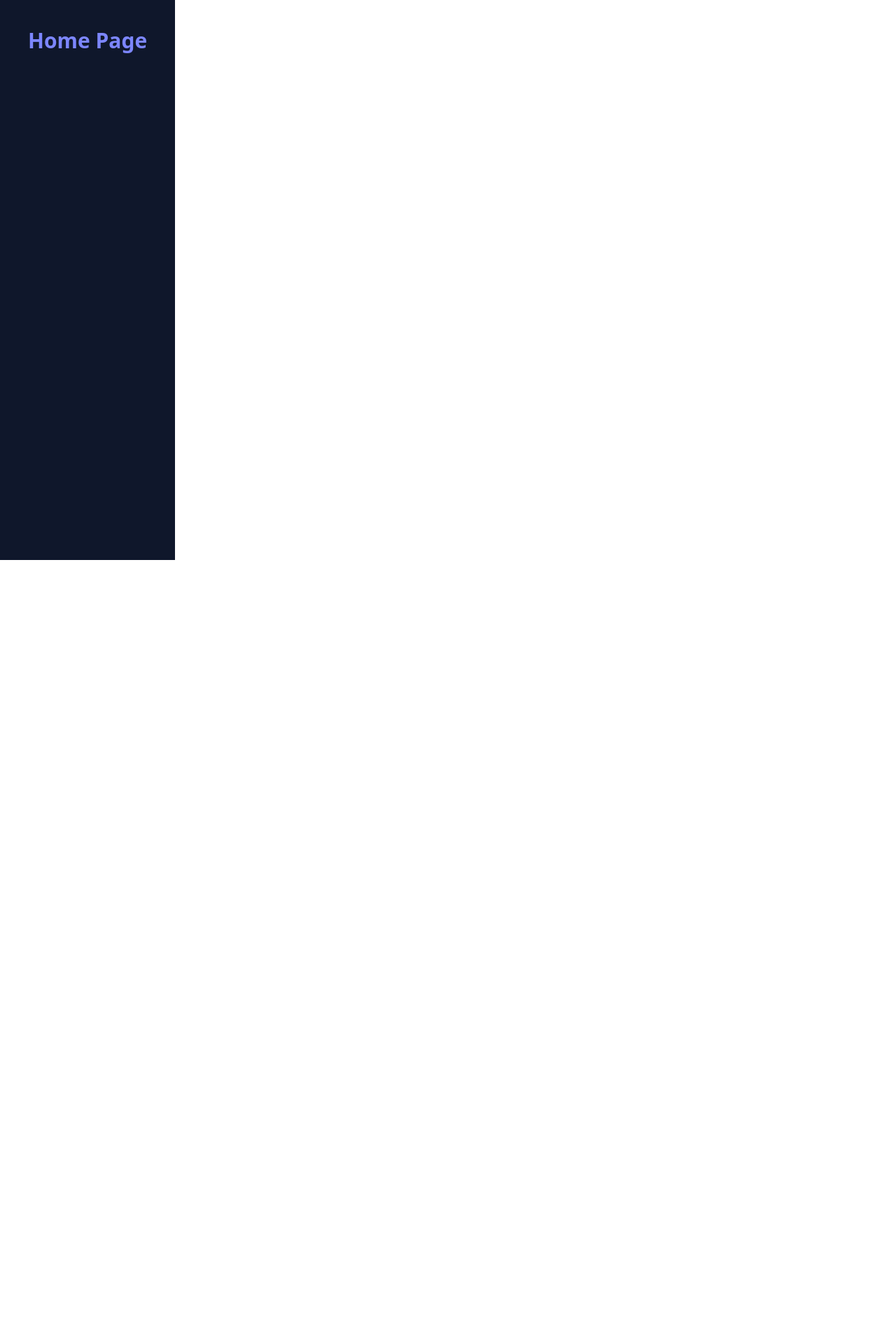
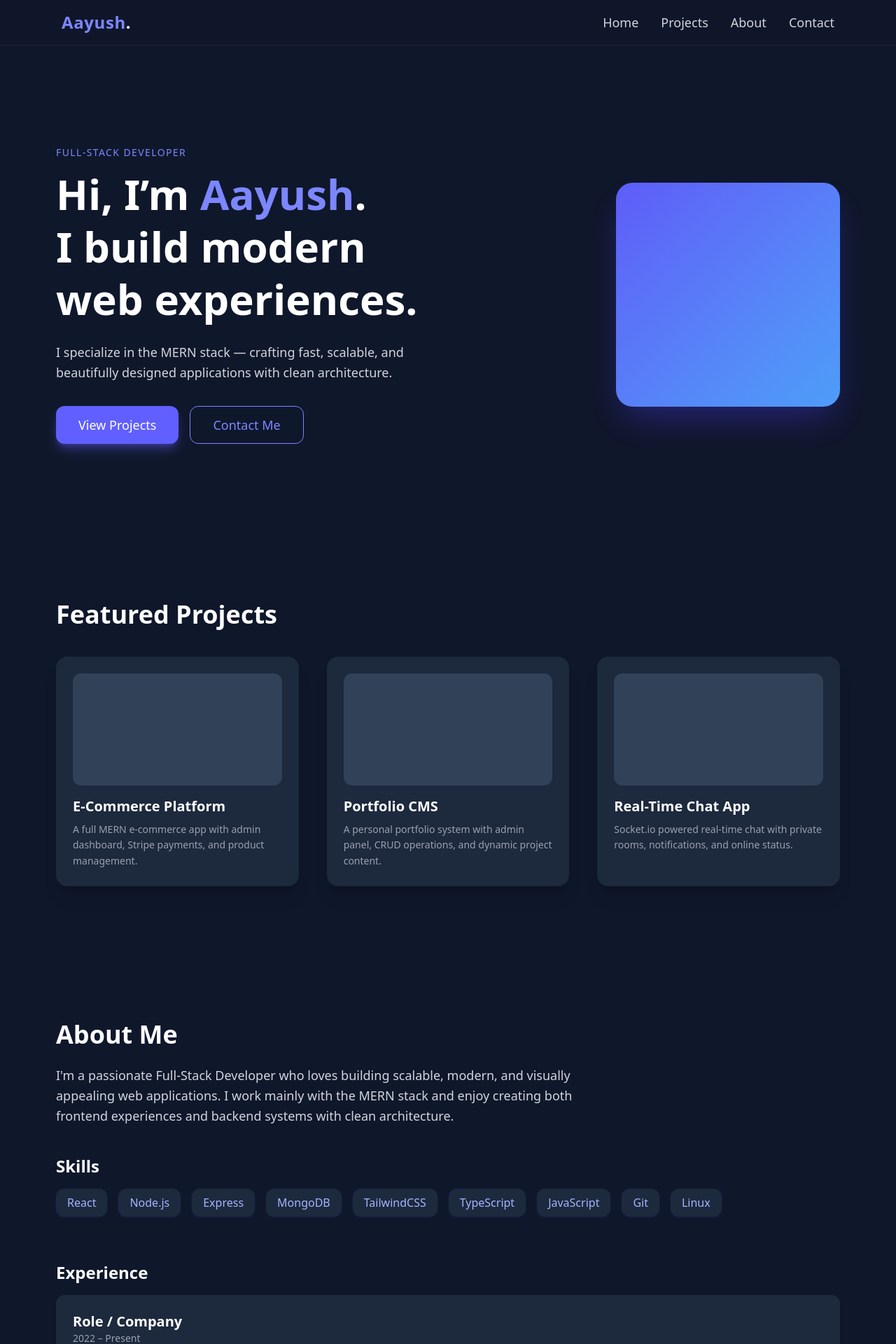
Before and after one commit to AYZBTR/Portfolio, a React (Vite) app in the folder frontend/: page / in a window 1280 px wide. Shown: the top 1920 px of the page at 70% size. Before the commit the page ends 800 px from the top, so only its background shows below. Built offline with nearby package versions, Linux system fonts and the light colour scheme.

Commit message:
Added full portfolio frontend UI (Hero, Projects, About, Contact)

```diff
--- /dev/null
+++ b/frontend/src/components/AboutSection.tsx
@@ -0,0 +1,54 @@
+export default function AboutSection() {
+  const skills = [
+    "React",
+    "Node.js",
+    "Express",
+    "MongoDB",
+    "TailwindCSS",
+    "TypeScript",
+    "JavaScript",
+    "Git",
+    "Linux",
+  ];
+
+  return (
+    <section className="px-10 md:px-20 py-24">
+      <h2 className="text-3xl md:text-4xl font-bold mb-6">About Me</h2>
+
+      <p className="text-gray-300 max-w-3xl leading-relaxed text-lg mb-10">
+        I'm a passionate Full-Stack Developer who loves building scalable,
+        modern, and visually appealing web applications. I work mainly with the
+        MERN stack and enjoy creating both frontend experiences and backend
+        systems with clean architecture.
+      </p>
+
+      {/* SKILLS */}
+      <h3 className="text-2xl font-semibold mb-4">Skills</h3>
+      <div className="flex flex-wrap gap-4 mb-16">
+        {skills.map((skill) => (
+          <span
+            key={skill}
+            className="px-4 py-2 bg-slate-800 rounded-xl text-indigo-300 shadow shadow-indigo-500/10"
+          >
+            {skill}
+          </span>
+        ))}
+      </div>
+
+      {/* EXPERIENCE */}
+      <h3 className="text-2xl font-semibold mb-4">Experience</h3>
+      <div className="space-y-6">
+        {[1, 2, 3].map((item) => (
+          <div key={item} className="bg-slate-800 p-6 rounded-xl shadow">
+            <h3 className="text-xl font-bold">Role / Company</h3>
+            <p className="text-gray-400 text-sm">2022 – Present</p>
+            <p className="mt-3 text-gray-300">
+              Description of work, achievements, responsibilities, and
+              technologies used.
+            </p>
+          </div>
+        ))}
+      </div>
+    </section>
+  );
+}
--- /dev/null
+++ b/frontend/src/components/ContactSection.tsx
@@ -0,0 +1,38 @@
+export default function ContactSection() {
+  return (
+    <section className="px-10 md:px-20 py-24">
+      <h2 className="text-3xl md:text-4xl font-bold mb-6">Contact Me</h2>
+
+      <p className="text-gray-300 max-w-2xl mb-10">
+        Have an opportunity, collaboration idea, or just want to say hi?
+        Feel free to send me a message — I respond quickly.
+      </p>
+
+      <form className="max-w-xl space-y-6">
+        <input
+          type="text"
+          placeholder="Your Name"
+          className="w-full p-4 bg-slate-800 rounded-xl text-white border border-slate-700 focus:border-indigo-500 outline-none"
+        />
+
+        <input
+          type="email"
+          placeholder="Your Email"
+          className="w-full p-4 bg-slate-800 rounded-xl text-white border border-slate-700 focus:border-indigo-500 outline-none"
+        />
+
+        <textarea
+          placeholder="Your Message"
+          className="w-full p-4 bg-slate-800 rounded-xl h-40 text-white border border-slate-700 focus:border-indigo-500 outline-none"
+        />
+
+        <button
+          type="submit"
+          className="px-8 py-3 bg-indigo-500 hover:bg-indigo-600 rounded-xl text-lg font-medium shadow-lg shadow-indigo-500/40 transition"
+        >
+          Send Message
+        </button>
+      </form>
+    </section>
+  );
+}
--- /dev/null
+++ b/frontend/src/components/FeaturedProjects.tsx
@@ -0,0 +1,39 @@
+export default function FeaturedProjects() {
+  const projects = [
+    {
+      title: "E-Commerce Platform",
+      desc: "A full MERN e-commerce app with admin dashboard, Stripe payments, and product management.",
+    },
+    {
+      title: "Portfolio CMS",
+      desc: "A personal portfolio system with admin panel, CRUD operations, and dynamic project content.",
+    },
+    {
+      title: "Real-Time Chat App",
+      desc: "Socket.io powered real-time chat with private rooms, notifications, and online status.",
+    },
+  ];
+
+  return (
+    <section className="px-10 md:px-20 py-24">
+      <h2 className="text-3xl md:text-4xl font-bold mb-10">Featured Projects</h2>
+
+      <div className="grid md:grid-cols-3 gap-10">
+        {projects.map((project) => (
+          <div
+            key={project.title}
+            className="bg-slate-800 p-6 rounded-2xl shadow-xl hover:scale-[1.02] hover:shadow-indigo-500/30 transition duration-300"
+          >
+            <div className="h-40 bg-slate-700 rounded-xl mb-4"></div>
+
+            <h3 className="text-xl font-semibold mb-2">{project.title}</h3>
+
+            <p className="text-gray-400 text-sm leading-relaxed">
+              {project.desc}
+            </p>
+          </div>
+        ))}
+      </div>
+    </section>
+  );
+}
--- /dev/null
+++ b/frontend/src/components/Hero.tsx
@@ -0,0 +1,40 @@
+export default function Hero() {
+  return (
+    <section className="px-10 md:px-20 py-32 flex flex-col md:flex-row items-center justify-between">
+
+      {/* LEFT SIDE TEXT */}
+      <div className="max-w-xl">
+        <p className="text-indigo-400 tracking-widest uppercase text-sm mb-3">
+          Full-Stack Developer
+        </p>
+
+        <h1 className="text-5xl md:text-6xl font-extrabold leading-tight">
+          Hi, I’m <span className="text-indigo-400">Aayush</span>.
+          <br />
+          I build modern web experiences.
+        </h1>
+
+        <p className="text-gray-300 mt-6 text-lg leading-relaxed">
+          I specialize in the MERN stack — crafting fast, scalable, and beautifully designed
+          applications with clean architecture.
+        </p>
+
+        <div className="mt-8 flex gap-4">
+          <button className="px-8 py-3 bg-indigo-500 hover:bg-indigo-600 rounded-xl text-lg font-medium shadow-lg shadow-indigo-500/40 transition">
+            View Projects
+          </button>
+
+          <button className="px-8 py-3 border border-indigo-400 text-indigo-400 hover:bg-indigo-400 hover:text-slate-900 rounded-xl text-lg font-medium transition">
+            Contact Me
+          </button>
+        </div>
+      </div>
+
+      {/* RIGHT SIDE DECORATION BLOB */}
+      <div className="mt-12 md:mt-0">
+        <div className="w-80 h-80 bg-gradient-to-br from-indigo-500 to-blue-400 rounded-3xl shadow-2xl shadow-indigo-600/40 animate-pulse" />
+      </div>
+
+    </section>
+  );
+}
--- /dev/null
+++ b/frontend/src/components/Navbar.tsx
@@ -0,0 +1,62 @@
+import { Link } from "react-router-dom";
+import { useState } from "react";
+
+export default function Navbar() {
+  const [open, setOpen] = useState(false);
+
+  const navLinks = [
+    { title: "Home", path: "/" },
+    { title: "Projects", path: "/projects" },
+    { title: "About", path: "/about" },
+    { title: "Contact", path: "/contact" },
+  ];
+
+  return (
+    <nav className="w-full bg-slate-900/80 backdrop-blur-md fixed top-0 left-0 z-50 border-b border-slate-700/40">
+      <div className="max-w-6xl mx-auto flex justify-between items-center px-6 py-4">
+
+        {/* LOGO */}
+        <Link to="/" className="text-2xl font-bold tracking-wide text-indigo-400">
+          Aayush<span className="text-white">.</span>
+        </Link>
+
+        {/* DESKTOP LINKS */}
+        <div className="hidden md:flex gap-8 text-lg">
+          {navLinks.map((link) => (
+            <Link
+              key={link.title}
+              to={link.path}
+              className="text-gray-300 hover:text-indigo-400 transition font-medium"
+            >
+              {link.title}
+            </Link>
+          ))}
+        </div>
+
+        {/* MOBILE MENU BUTTON */}
+        <button
+          className="md:hidden text-white text-3xl"
+          onClick={() => setOpen(!open)}
+        >
+          ☰
+        </button>
+      </div>
+
+      {/* MOBILE MENU */}
+      {open && (
+        <div className="md:hidden bg-slate-800 px-6 py-4 space-y-4">
+          {navLinks.map((link) => (
+            <Link
+              key={link.title}
+              to={link.path}
+              onClick={() => setOpen(false)}
+              className="block text-gray-200 py-2 text-lg hover:text-indigo-400 transition"
+            >
+              {link.title}
+            </Link>
+          ))}
+        </div>
+      )}
+    </nav>
+  );
+}
--- a/frontend/src/index.css
+++ b/frontend/src/index.css
@@ -1,69 +1,7 @@
 @import "tailwindcss";
-:root {
-  font-family: system-ui, Avenir, Helvetica, Arial, sans-serif;
-  line-height: 1.5;
-  font-weight: 400;
-
-  color-scheme: light dark;
-  color: rgba(255, 255, 255, 0.87);
-  background-color: #242424;
-
-  font-synthesis: none;
-  text-rendering: optimizeLegibility;
-  -webkit-font-smoothing: antialiased;
-  -moz-osx-font-smoothing: grayscale;
+html, body, #root {
+  height: 100%;
+  margin: 0;
+  padding: 0;
+  background-color: #0f172a; /* slate-900 */
 }
-
-a {
-  font-weight: 500;
-  color: #646cff;
-  text-decoration: inherit;
-}
-a:hover {
-  color: #535bf2;
-}
-
-body {
-  margin: 0;
-  display: flex;
-  place-items: center;
-  min-width: 320px;
-  min-height: 100vh;
-}
-
-h1 {
-  font-size: 3.2em;
-  line-height: 1.1;
-}
-
-button {
-  border-radius: 8px;
-  border: 1px solid transparent;
-  padding: 0.6em 1.2em;
-  font-size: 1em;
-  font-weight: 500;
-  font-family: inherit;
-  background-color: #1a1a1a;
-  cursor: pointer;
-  transition: border-color 0.25s;
-}
-button:hover {
-  border-color: #646cff;
-}
-button:focus,
-button:focus-visible {
-  outline: 4px auto -webkit-focus-ring-color;
-}
-
-@media (prefers-color-scheme: light) {
-  :root {
-    color: #213547;
-    background-color: #ffffff;
-  }
-  a:hover {
-    color: #747bff;
-  }
-  button {
-    background-color: #f9f9f9;
-  }
-}
--- a/frontend/src/layouts/MainLayout.tsx
+++ b/frontend/src/layouts/MainLayout.tsx
@@ -1,9 +1,13 @@
-import React from "react";
+import Navbar from "../components/Navbar";
 
 export default function MainLayout({ children }: { children: React.ReactNode }) {
   return (
-    <div className="min-h-screen bg-slate-900 text-white">
-      {children}
+    <div className="min-h-screen w-full bg-slate-900 text-white">
+      <Navbar />
+
+      <main className="pt-20 w-full">
+        {children}
+      </main>
     </div>
   );
 }
--- a/frontend/src/pages/Contact.tsx
+++ b/frontend/src/pages/Contact.tsx
@@ -1,3 +1,9 @@
+import ContactSection from "../components/ContactSection";
+
 export default function Contact() {
-  return <div className="p-10 text-3xl">Contact Page</div>;
+  return (
+    <div>
+      <ContactSection />
+    </div>
+  );
 }
--- a/frontend/src/pages/Home.tsx
+++ b/frontend/src/pages/Home.tsx
@@ -1,7 +1,13 @@
+import Hero from "../components/Hero";
+import FeaturedProjects from "../components/FeaturedProjects";
+import AboutSection from "../components/AboutSection";
+
 export default function Home() {
   return (
-    <div className="p-10 text-3xl font-bold text-indigo-400">
-      Home Page
+    <div>
+      <Hero />
+      <FeaturedProjects />
+      <AboutSection />
     </div>
   );
 }
```
